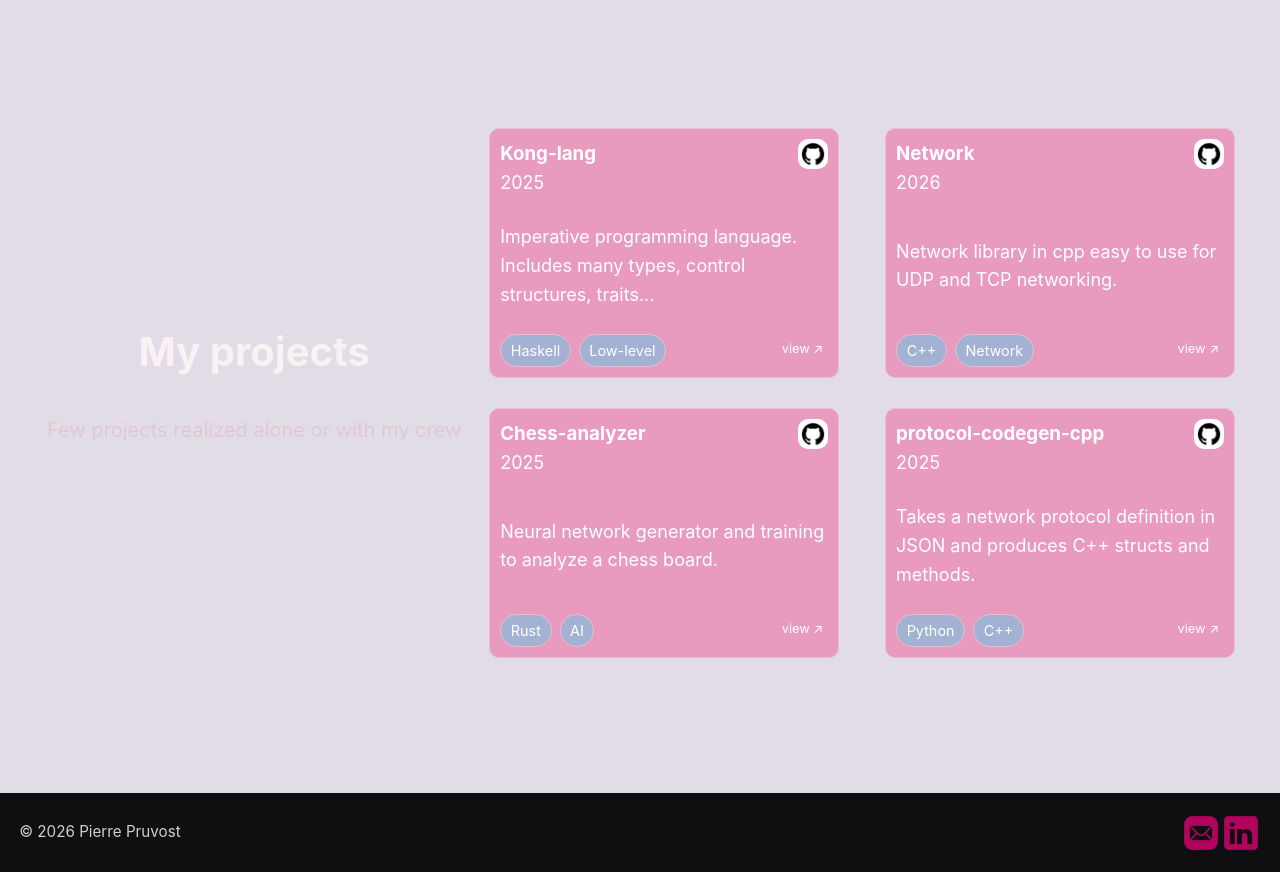
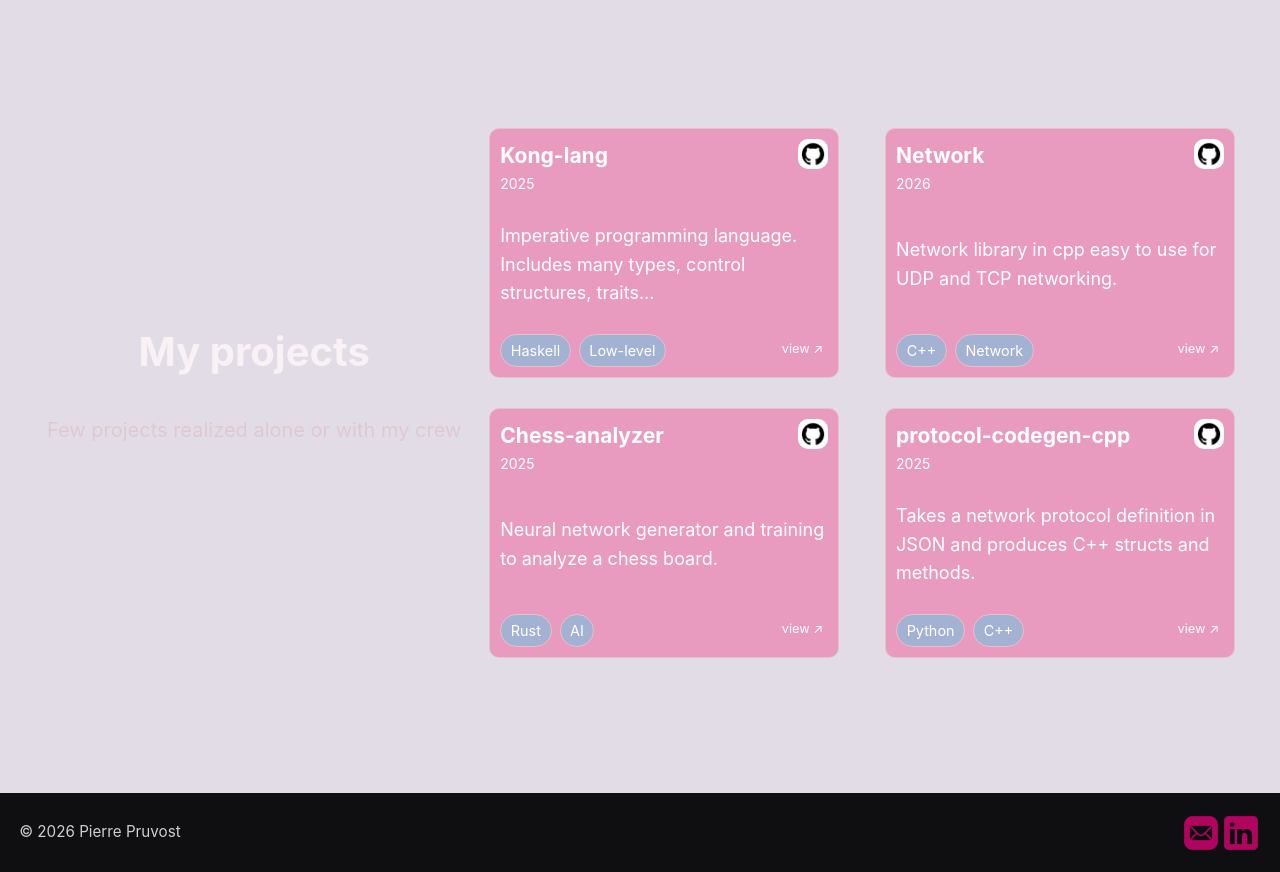
Before and after one commit to eto-NaN/portfolio, a React (Vite) app: page / in a window 1280 px wide. Shown: the part 1700-2572 px from the top of the page. Built offline with nearby package versions, Linux system fonts and the light colour scheme.

Commit message:
fix(projects): resize project year to better reading

```diff
--- a/src/components/Projects/Projects.module.css
+++ b/src/components/Projects/Projects.module.css
@@ -33,10 +33,12 @@
 
     gap: 30px 30px;
     margin: 5px;
+
+    font-size: 18px;
 }
 
-.projectsContent p {
-    font-size: 18px;
+.projectCardYear {
+    font-size: 14px;
 }
 
 .projectsHeader {
```
